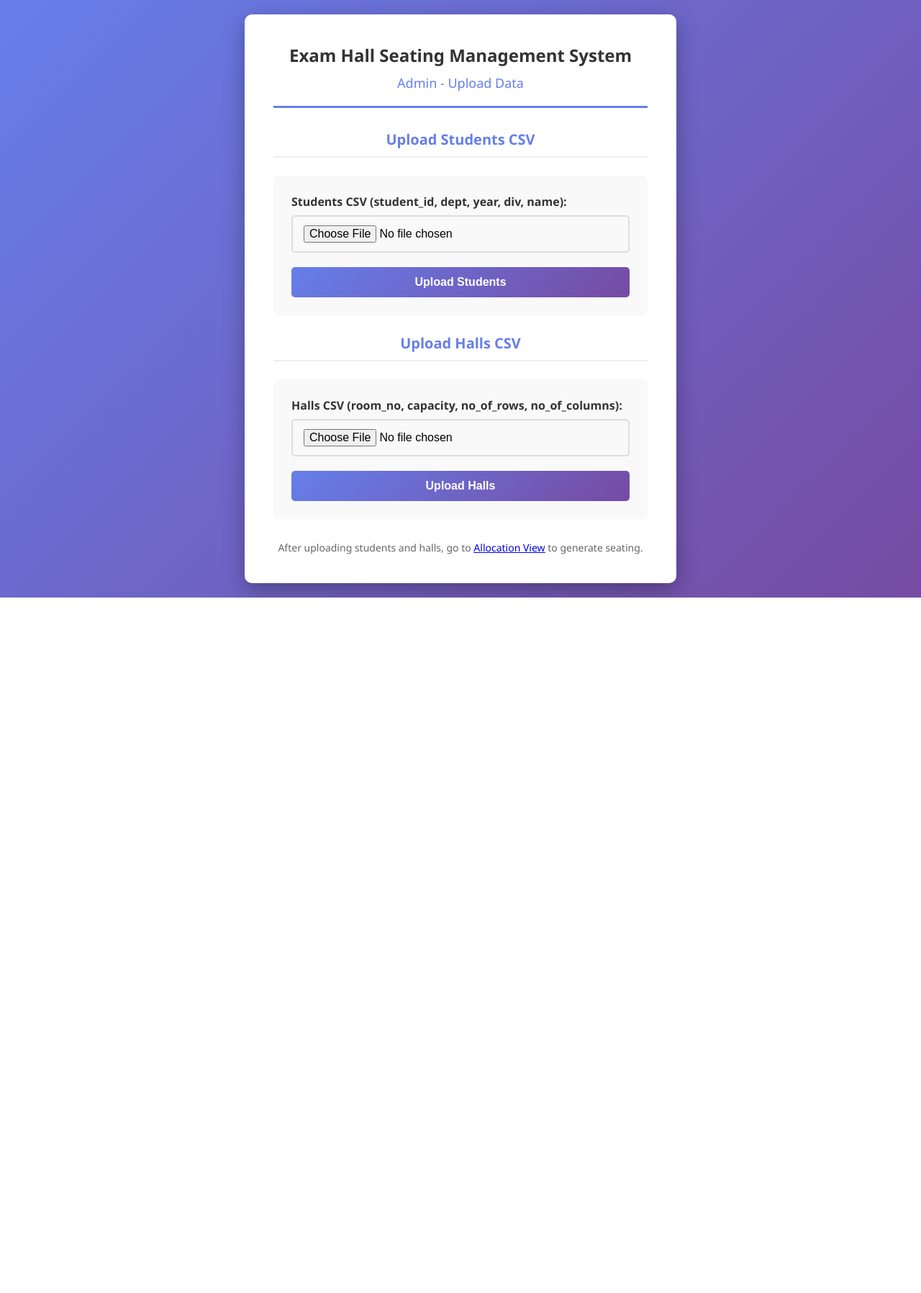
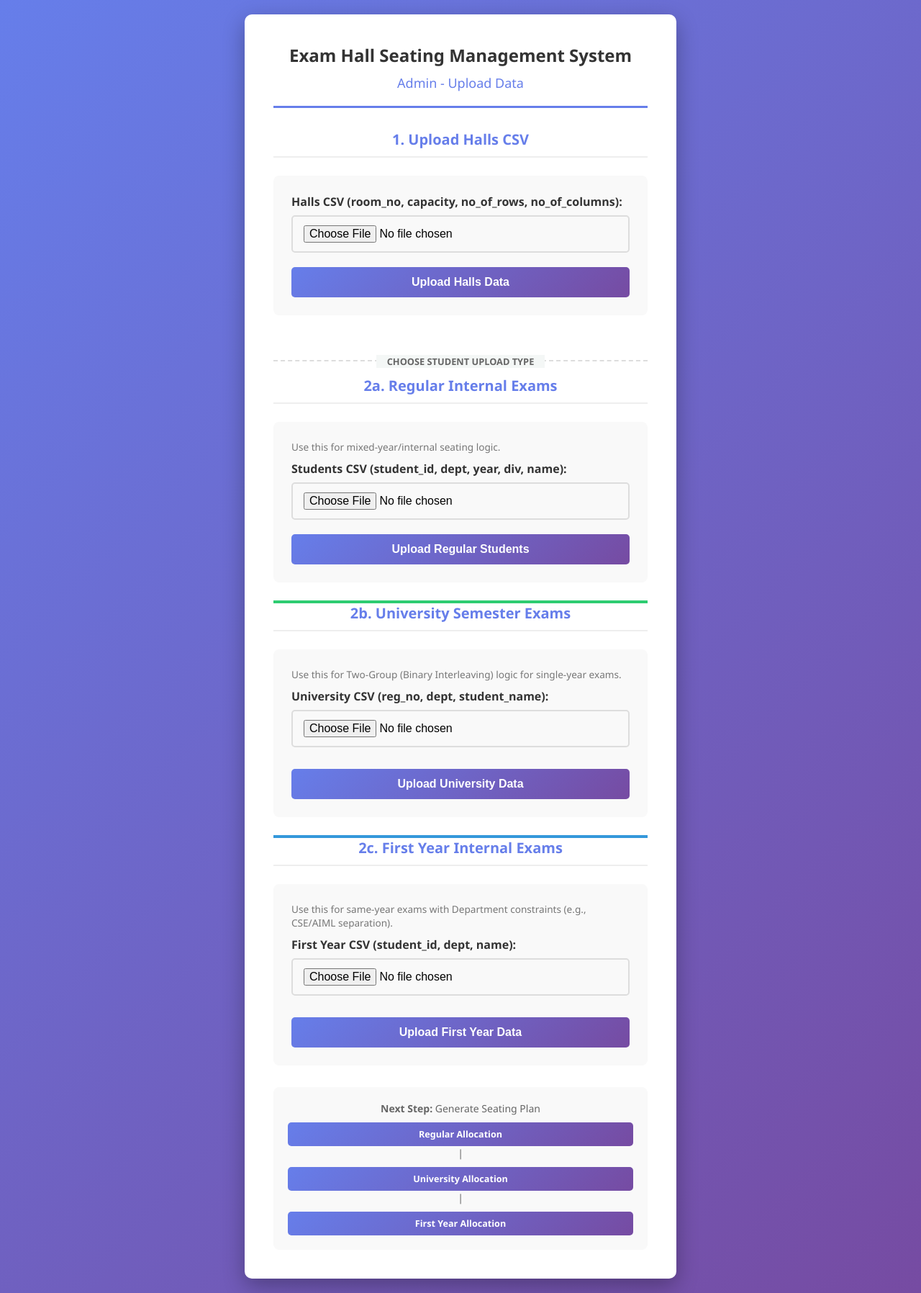
Before and after one commit to avanthikapraveen/miniproject, a Flask app: page /admin/upload in a window 1280 px wide. Shown: the whole page at 72% size. Before the commit the page ends 830 px from the top, so only its background shows below. Run offline with Flask 3, Linux system fonts and the light colour scheme.

Commit message:
Implemented university and first-year seating modules

```diff
--- a/app.py
+++ b/app.py
@@ -2,10 +2,12 @@ from flask import Flask, render_template, request, send_file
 from pymongo import MongoClient
 import csv
 from io import StringIO
-# Import both PDF generation functions from your service file
 from pdf_service import generate_seating_pdf, generate_attendance_pdf
 from datetime import datetime
 from seating_logic import allocate_seating
+# Import all logic modules
+from seating_logic_firstyear import allocate_firstyear_seating
+from seating_logic_university import allocate_university_seating
 
 connection_string = "mongodb+srv://avanthikapraveen:avanthikapraveen@miniproject.dqiy1p3.mongodb.net/?appName=Miniproject"
 client = MongoClient(connection_string)
@@ -37,23 +39,23 @@ def admin_upload():
     error = None
 
     if request.method == "POST":
+        # --- HANDLER 1: REGULAR STUDENTS (Multi-year) ---
         if "upload_students" in request.form:
             file = request.files.get("students_csv")
             if not file or file.filename == "":
-                error = "Please choose a Students CSV file to upload."
+                error = "Please choose a Students CSV file."
             else:
                 try:
                     content = file.stream.read().decode("utf-8")
                     reader = csv.DictReader(StringIO(content))
                     required_fields = {"student_id", "dept", "year", "div", "name"}
                     if not required_fields.issubset(reader.fieldnames or []):
-                        error = "Students CSV must contain columns: student_id, dept, year, div, name."
+                        error = "CSV must contain: student_id, dept, year, div, name."
                     else:
                         docs = []
                         for row in reader:
-                            if not row.get("student_id"):
-                                continue
-                            doc = {
+                            if not row.get("student_id"): continue
+                            docs.append({
                                 "student_id": row["student_id"].strip().upper(),
                                 "dept": row["dept"].strip(),
                                 "year": int(row["year"]),
@@ -61,71 +63,131 @@ def admin_upload():
                                 "name": row["name"].upper(),
                                 "room_no": None,
                                 "seat_no": None,
-                            }
-                            docs.append(doc)
+                                "type": "regular"
+                            })
                         if docs:
                             db.drop_collection("students")
-                            global students_collection
-                            students_collection = db["students"]
-                            students_collection.insert_many(docs)
-                            message = f"Uploaded {len(docs)} students successfully."
-                        else:
-                            error = "No valid student records found in the CSV."
+                            db.students.insert_many(docs)
+                            message = f"Uploaded {len(docs)} regular students successfully."
                 except Exception as e:
-                    error = f"Error processing Students CSV: {e}"
+                    error = f"Error: {e}"
 
-        elif "upload_halls" in request.form:
-            file = request.files.get("halls_csv")
+        # --- HANDLER 2: UNIVERSITY STUDENTS (3year_sem.csv format) ---
+        elif "upload_university" in request.form:
+            file = request.files.get("university_csv")
             if not file or file.filename == "":
-                error = "Please choose a Halls CSV file to upload."
+                error = "Please choose the University CSV file."
             else:
                 try:
                     content = file.stream.read().decode("utf-8")
                     reader = csv.DictReader(StringIO(content))
-                    required_fields = {"room_no", "capacity", "no_of_rows", "no_of_columns"}
+                    required_fields = {"reg_no", "dept", "student_name"}
                     if not required_fields.issubset(reader.fieldnames or []):
-                        error = "Halls CSV must contain columns: room_no, capacity, no_of_rows, no_of_columns."
+                        error = "University CSV must contain: reg_no, dept, student_name."
                     else:
-                        rooms_collection = db["rooms"]
                         docs = []
                         for row in reader:
-                            if not row.get("room_no"):
-                                continue
-                            doc = {
+                            if not row.get("reg_no"): continue
+                            docs.append({
+                                "student_id": row["reg_no"].strip().upper(),
+                                "dept": row["dept"].strip(),
+                                "name": row["student_name"].upper(),
+                                "year": None,
+                                "div": None,
+                                "room_no": None,
+                                "seat_no": None,
+                                "type": "university"
+                            })
+                        if docs:
+                            db.drop_collection("students")
+                            db.students.insert_many(docs)
+                            message = f"Uploaded {len(docs)} university students successfully."
+                except Exception as e:
+                    error = f"Error: {e}"
+
+        # --- HANDLER 3: FIRST YEAR INTERNAL (Specific Constraints) ---
+        elif "upload_firstyear" in request.form:
+            file = request.files.get("firstyear_csv")
+            if not file or file.filename == "":
+                error = "Please choose the First Year CSV file."
+            else:
+                try:
+                    content = file.stream.read().decode("utf-8")
+                    reader = csv.DictReader(StringIO(content))
+                    required_fields = {"student_id", "dept", "name"}
+                    if not required_fields.issubset(reader.fieldnames or []):
+                        error = "First Year CSV must contain: student_id, dept, name."
+                    else:
+                        docs = []
+                        for row in reader:
+                            if not row.get("student_id"): continue
+                            docs.append({
+                                "student_id": row["student_id"].strip().upper(),
+                                "dept": row["dept"].strip(),
+                                "name": row["name"].upper(),
+                                "year": 1,
+                                "div": None,
+                                "room_no": None,
+                                "seat_no": None,
+                                "type": "firstyear"
+                            })
+                        if docs:
+                            db.drop_collection("students")
+                            db.students.insert_many(docs)
+                            message = f"Uploaded {len(docs)} first-year students successfully."
+                except Exception as e:
+                    error = f"Error: {e}"
+
+        # --- HANDLER 4: HALLS ---
+        elif "upload_halls" in request.form:
+            file = request.files.get("halls_csv")
+            if not file or file.filename == "":
+                error = "Please choose a Halls CSV file."
+            else:
+                try:
+                    content = file.stream.read().decode("utf-8")
+                    reader = csv.DictReader(StringIO(content))
+                    if not {"room_no", "no_of_rows", "no_of_columns"}.issubset(reader.fieldnames or []):
+                        error = "Halls CSV missing required columns."
+                    else:
+                        docs = []
+                        for row in reader:
+                            if not row.get("room_no"): continue
+                            docs.append({
                                 "room_no": row["room_no"].strip(),
-                                "capacity": int(row["capacity"]),
                                 "no_of_rows": int(row["no_of_rows"]),
                                 "no_of_columns": int(row["no_of_columns"]),
-                            }
-                            docs.append(doc)
+                                "capacity": int(row.get("capacity", 0))
+                            })
                         if docs:
                             db.drop_collection("rooms")
-                            rooms_collection = db["rooms"]
-                            rooms_collection.insert_many(docs)
+                            db.rooms.insert_many(docs)
                             message = f"Uploaded {len(docs)} halls successfully."
-                        else:
-                            error = "No valid hall records found in the CSV."
                 except Exception as e:
-                    error = f"Error processing Halls CSV: {e}"
+                    error = f"Error: {e}"
 
     return render_template("admin_upload.html", message=message, error=error)
 
 @app.route("/admin/allocate")
 def admin_allocate():
-    """
-    Admin dashboard for seating.
-    Runs the logic that ensures sequential vertical and randomized horizontal seating.
-    """
     allocate_seating(db)
     last_generated = datetime.now().strftime("%Y-%m-%d %H:%M:%S")
-    return render_template("admin_allocate.html", last_generated=last_generated)
+    return render_template("admin_allocate.html", last_generated=last_generated, exam_type="Regular")
 
+@app.route("/admin/allocate-university")
+def admin_allocate_university():
+    allocate_university_seating(db)
+    last_generated = datetime.now().strftime("%Y-%m-%d %H:%M:%S")
+    return render_template("admin_allocate.html", last_generated=last_generated, exam_type="University")
+
+@app.route("/admin/allocate-firstyear")
+def admin_allocate_firstyear():
+    allocate_firstyear_seating(db)
+    last_generated = datetime.now().strftime("%Y-%m-%d %H:%M:%S")
+    return render_template("admin_allocate.html", last_generated=last_generated, exam_type="First Year Internal")
 
 @app.route("/admin/download-seating-pdf")
 def download_seating_pdf():
-    """
-    Generate and download a PDF of the current seating arrangement (Room Matrix).
-    """
     pdf_buffer = generate_seating_pdf(db)
     return send_file(
         pdf_buffer,
@@ -136,9 +198,6 @@ def download_seating_pdf():
 
 @app.route("/admin/download-attendance-pdf")
 def download_attendance_pdf():
-    """
-    Generate and download the attendance sheets (Sequential by class/ID).
-    """
     pdf_buffer = generate_attendance_pdf(db)
     return send_file(
         pdf_buffer,
--- a/templates/admin_upload.html
+++ b/templates/admin_upload.html
@@ -8,6 +8,37 @@
       rel="stylesheet"
       href="{{ url_for('static', filename='style.css') }}"
     />
+    <style>
+      .module-divider {
+        margin: 40px 0 20px 0;
+        border-bottom: 2px dashed #ddd;
+        text-align: center;
+      }
+      .module-label {
+        background: #f4f7f6;
+        padding: 0 15px;
+        position: relative;
+        top: 12px;
+        color: #666;
+        font-weight: bold;
+        text-transform: uppercase;
+        font-size: 0.8em;
+      }
+      .btn-university {
+        background-color: #2ecc71;
+        margin-top: 10px;
+      }
+      .btn-university:hover {
+        background-color: #27ae60;
+      }
+      .btn-firstyear {
+        background-color: #3498db;
+        margin-top: 10px;
+      }
+      .btn-firstyear:hover {
+        background-color: #2980b9;
+      }
+    </style>
   </head>
   <body>
     <div class="container">
@@ -17,43 +48,38 @@
       </div>
 
       {% if error %}
-      <div class="error-message">{{ error }}</div>
+      <div
+        class="error-message"
+        style="
+          color: red;
+          background: #fee;
+          padding: 10px;
+          border-radius: 5px;
+          margin-bottom: 20px;
+          border: 1px solid #fcc;
+        "
+      >
+        {{ error }}
+      </div>
       {% endif %} {% if message %}
-      <div class="success-message">{{ message }}</div>
+      <div
+        class="success-message"
+        style="
+          color: green;
+          background: #efe;
+          padding: 10px;
+          border-radius: 5px;
+          margin-bottom: 20px;
+          border: 1px solid #cfc;
+        "
+      >
+        {{ message }}
+      </div>
       {% endif %}
 
       <div class="result-box">
         <div class="result-header">
-          <h3>Upload Students CSV</h3>
-        </div>
-        <div class="result-content">
-          <form
-            action="{{ url_for('admin_upload') }}"
-            method="POST"
-            enctype="multipart/form-data"
-          >
-            <div class="form-group">
-              <label for="students_csv"
-                >Students CSV (student_id, dept, year, div, name):</label
-              >
-              <input
-                type="file"
-                id="students_csv"
-                name="students_csv"
-                accept=".csv"
-                required
-              />
-            </div>
-            <button type="submit" name="upload_students" class="btn-search">
-              Upload Students
-            </button>
-          </form>
-        </div>
-      </div>
-
-      <div class="result-box" style="margin-top: 20px">
-        <div class="result-header">
-          <h3>Upload Halls CSV</h3>
+          <h3>1. Upload Halls CSV</h3>
         </div>
         <div class="result-content">
           <form
@@ -75,18 +101,172 @@
               />
             </div>
             <button type="submit" name="upload_halls" class="btn-search">
-              Upload Halls
+              Upload Halls Data
             </button>
           </form>
         </div>
       </div>
 
-      <div class="footer" style="margin-top: 30px">
-        <p>
-          After uploading students and halls, go to
-          <a href="{{ url_for('admin_allocate') }}">Allocation View</a>
-          to generate seating.
-        </p>
+      <div class="module-divider">
+        <span class="module-label">Choose Student Upload Type</span>
+      </div>
+
+      <div class="result-box">
+        <div class="result-header">
+          <h3>2a. Regular Internal Exams</h3>
+        </div>
+        <div class="result-content">
+          <p style="font-size: 0.85em; color: #777; margin-bottom: 10px">
+            Use this for mixed-year/internal seating logic.
+          </p>
+          <form
+            action="{{ url_for('admin_upload') }}"
+            method="POST"
+            enctype="multipart/form-data"
+          >
+            <div class="form-group">
+              <label for="students_csv"
+                >Students CSV (student_id, dept, year, div, name):</label
+              >
+              <input
+                type="file"
+                id="students_csv"
+                name="students_csv"
+                accept=".csv"
+              />
+            </div>
+            <button type="submit" name="upload_students" class="btn-search">
+              Upload Regular Students
+            </button>
+          </form>
+        </div>
+      </div>
+
+      <div
+        class="result-box"
+        style="margin-top: 20px; border-top: 4px solid #2ecc71"
+      >
+        <div class="result-header">
+          <h3>2b. University Semester Exams</h3>
+        </div>
+        <div class="result-content">
+          <p style="font-size: 0.85em; color: #777; margin-bottom: 10px">
+            Use this for Two-Group (Binary Interleaving) logic for single-year
+            exams.
+          </p>
+          <form
+            action="{{ url_for('admin_upload') }}"
+            method="POST"
+            enctype="multipart/form-data"
+          >
+            <div class="form-group">
+              <label for="university_csv"
+                >University CSV (reg_no, dept, student_name):</label
+              >
+              <input
+                type="file"
+                id="university_csv"
+                name="university_csv"
+                accept=".csv"
+              />
+            </div>
+            <button
+              type="submit"
+              name="upload_university"
+              class="btn-search btn-university"
+            >
+              Upload University Data
+            </button>
+          </form>
+        </div>
+      </div>
+
+      <div
+        class="result-box"
+        style="margin-top: 20px; border-top: 4px solid #3498db"
+      >
+        <div class="result-header">
+          <h3>2c. First Year Internal Exams</h3>
+        </div>
+        <div class="result-content">
+          <p style="font-size: 0.85em; color: #777; margin-bottom: 10px">
+            Use this for same-year exams with Department constraints (e.g.,
+            CSE/AIML separation).
+          </p>
+          <form
+            action="{{ url_for('admin_upload') }}"
+            method="POST"
+            enctype="multipart/form-data"
+          >
+            <div class="form-group">
+              <label for="firstyear_csv"
+                >First Year CSV (student_id, dept, name):</label
+              >
+              <input
+                type="file"
+                id="firstyear_csv"
+                name="firstyear_csv"
+                accept=".csv"
+              />
+            </div>
+            <button
+              type="submit"
+              name="upload_firstyear"
+              class="btn-search btn-firstyear"
+            >
+              Upload First Year Data
+            </button>
+          </form>
+        </div>
+      </div>
+
+      <div
+        class="footer"
+        style="
+          margin-top: 30px;
+          background: #f9f9f9;
+          padding: 20px;
+          border-radius: 8px;
+        "
+      >
+        <p><strong>Next Step:</strong> Generate Seating Plan</p>
+        <div style="margin-top: 10px">
+          <a
+            href="{{ url_for('admin_allocate') }}"
+            class="btn-search"
+            style="
+              text-decoration: none;
+              display: inline-block;
+              font-size: 0.9em;
+              padding: 8px 15px;
+            "
+            >Regular Allocation</a
+          >
+          <span style="margin: 0 5px">|</span>
+          <a
+            href="{{ url_for('admin_allocate_university') }}"
+            class="btn-search btn-university"
+            style="
+              text-decoration: none;
+              display: inline-block;
+              font-size: 0.9em;
+              padding: 8px 15px;
+            "
+            >University Allocation</a
+          >
+          <span style="margin: 0 5px">|</span>
+          <a
+            href="{{ url_for('admin_allocate_firstyear') }}"
+            class="btn-search btn-firstyear"
+            style="
+              text-decoration: none;
+              display: inline-block;
+              font-size: 0.9em;
+              padding: 8px 15px;
+            "
+            >First Year Allocation</a
+          >
+        </div>
       </div>
     </div>
   </body>
```
Also changed, not shown: pdf_service.py (+33 -11 lines), seating_logic_firstyear.py (added, +131 -0 lines), seating_logic_university.py (added, +95 -0 lines).
